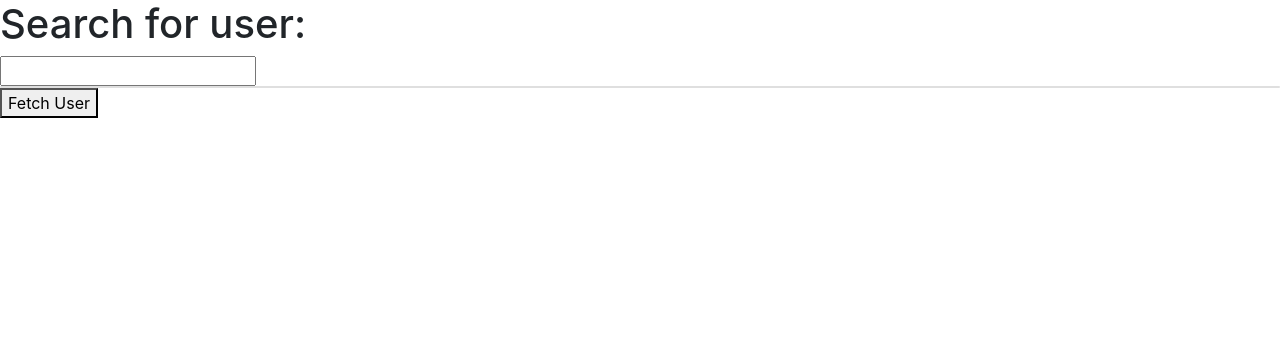
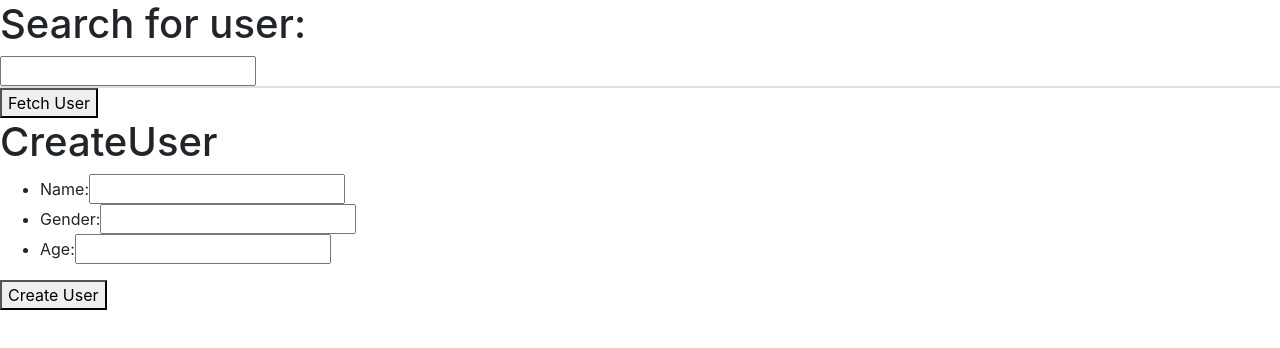
Before and after one commit to stepasalin/tutorial-rack-app, a React (Create React App) app in the folder frontend/: page / in a window 1280 px wide. Shown: the top 348 px of the page. Built offline with nearby package versions, Linux system fonts and the light colour scheme.

Commit message:
Add User ready

```diff
--- a/frontend/src/App.js
+++ b/frontend/src/App.js
@@ -1,9 +1,13 @@
 import GetUser from './components/GetUser/GetUser.js'
+import AddUser from './components/AddUser/AddUser.js'
 import React from "react";
 
 export default function App() {
 
   return (
-    <GetUser />
+    <>
+      <GetUser />
+      <AddUser />
+    </>
   );
 }
--- /dev/null
+++ b/frontend/src/components/AddUser/AddUser.css
@@ -0,0 +1,7 @@
+.error {
+  background-color: red;
+}
+
+.success {
+  background-color: green;
+}
--- /dev/null
+++ b/frontend/src/components/AddUser/AddUser.js
@@ -0,0 +1,106 @@
+import './AddUser.css'
+import React, { useState } from "react";
+import LoadingSpinner from "../LoadingSpinner/LoadingSpinner.js"
+
+export default function AddUser() {
+  const [name, setName] = useState('');
+  const [gender, setGender] = useState('');
+  const [age, setAge] = useState('')
+  const [isLoading, setIsLoading] = useState(false);
+  const [errorMessage, setErrorMessage] = useState('');
+  const [successMessage, setSuccessMessage] = useState('');
+
+  const handleNameInputChange = (event) => {
+    setName(event.target.value)
+  }
+  const handleGenderInputChange = (event) => {
+    setGender(event.target.value)
+  }
+  const handleAgeInputChange = (event) => {
+    setAge(event.target.value)
+  }
+
+
+  const handle2xx = (response) => {
+    response.text().then(
+      (resText) => {
+        setIsLoading(false);
+        setSuccessMessage(resText);
+      }
+    );
+  };
+
+  const handle4xx = (response) => {
+    response.text().then(
+      (resText) => {
+        setIsLoading(false);
+        setErrorMessage(resText);
+      }
+    );
+  };
+
+  const handleResponse = (response) => {
+    if(response.status >= 200 && response.status < 300) { handle2xx(response); return }
+    if(response.status >= 400 && response.status < 500) { handle4xx(response); return }
+  };
+
+  const handleFetch = () => {
+    setIsLoading(true);
+    setErrorMessage('');
+    setSuccessMessage('');
+    const body = {
+      "name":`${name}`,
+      "gender":`${gender}`,
+      "age":`${age}`
+    }
+    console.log(body)
+    fetch('/api/new_user',
+      {
+        method: 'post',
+        body: JSON.stringify(body)
+      }
+    )
+    .then((response) => handleResponse(response));
+  };
+
+  const inputForm = (
+    <ul>
+      <li>Name:
+        <input
+          type="text"
+          id="name"
+          onChange={handleNameInputChange}
+          value={name}
+        />
+      </li>
+      <li>Gender:
+      <input
+          type="text"
+          id="gender"
+          onChange={handleGenderInputChange}
+          value={gender}
+        />
+      </li>
+      <li>Age:
+        <input
+          type="text"
+          id="age"
+          onChange={handleAgeInputChange}
+          value={age}
+        />
+      </li>
+      {errorMessage && <div className="error">{errorMessage}</div>}
+      {successMessage && <div className="success">{successMessage}</div>}
+    </ul>
+  )
+  return (
+    <div>
+      <h1 className="App-header">CreateUser</h1>
+
+      {isLoading ? <LoadingSpinner /> : inputForm}
+      <button onClick={handleFetch} disabled={isLoading}>
+        Create User
+      </button>
+    </div>
+  );
+}
```
